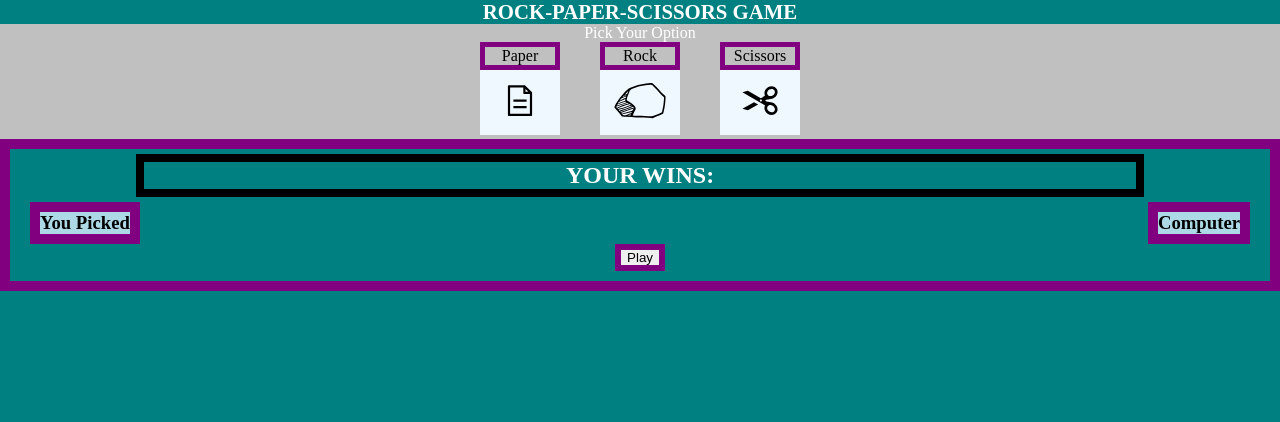
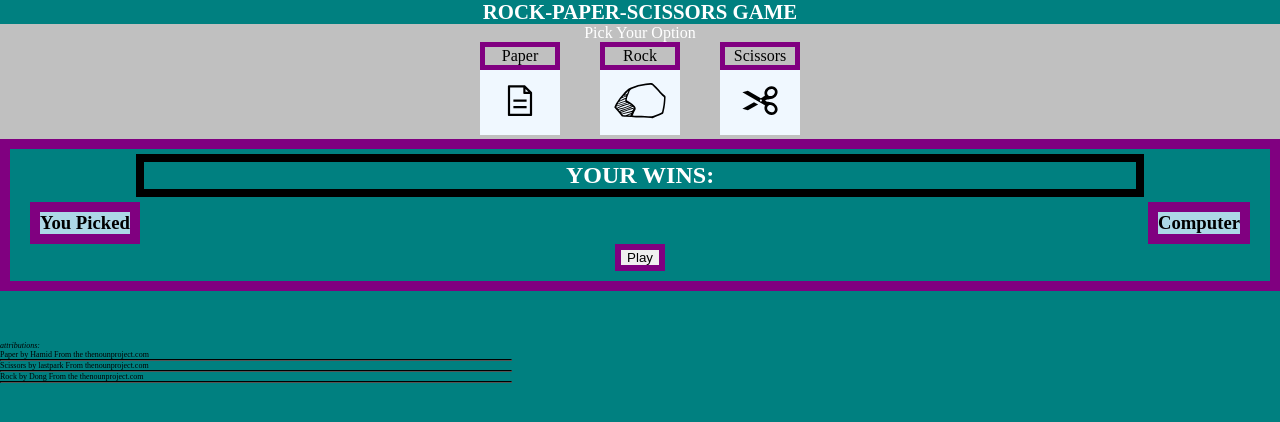
Before and after one commit to rivveneyes/Rock-Paper-Scissors, a plain HTML site: page index.html in a window 1280 px wide. Drawn offline with Linux system fonts and the light colour scheme.

Commit message:
attribution added

```diff
--- a/index.html
+++ b/index.html
@@ -34,7 +34,16 @@
      <h3 class="computer">Computer</h3>
      <button type="button">Play</button>
     </div>
+    <footer>
+        <em>attributions:</em><br />
+        Paper by Hamid From the thenounproject.com
+        <hr>
+        Scissors by lastpark From thenounproject.com
+        <hr>
+        Rock by Dong From the thenounproject.com
+        <hr>
 
+    </footer>
     <script src="scripts.js"></script>
     </body>
 </html>
--- a/style.css
+++ b/style.css
@@ -103,11 +103,12 @@ button{
 }
 
 
+footer{
+    margin-top: 50px;
+    font-size: 8px;
 
-/* to palce on winner */
-.winner{
-    border:8px solid red;
 }
-.loser{
-    border: 8px solid rgba(108, 216, 76, 0.712);
+hr{
+    border-color:black;
+    width: 40%;
 }
```
